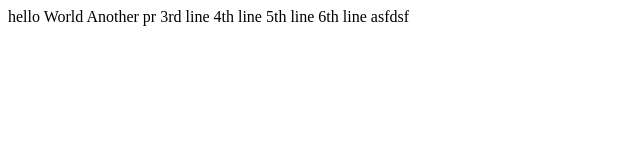
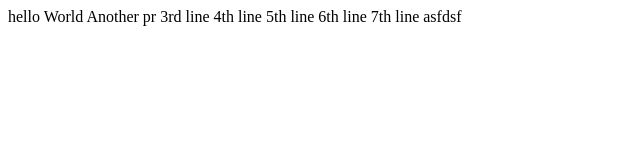
Before and after one commit to amitsinghsutara/github-release-note-repo, a plain HTML site: page index.html in a window 1280 px wide. Shown: the full height of the page, 0-640 px from the left. Drawn offline with Linux system fonts and the light colour scheme.

Commit message:
Added 7th line!

```diff
--- a/index.html
+++ b/index.html
@@ -7,6 +7,7 @@
         4th line
         5th line
         6th line
+        7th line
         asfdsf
     </body>
 </head>
```
